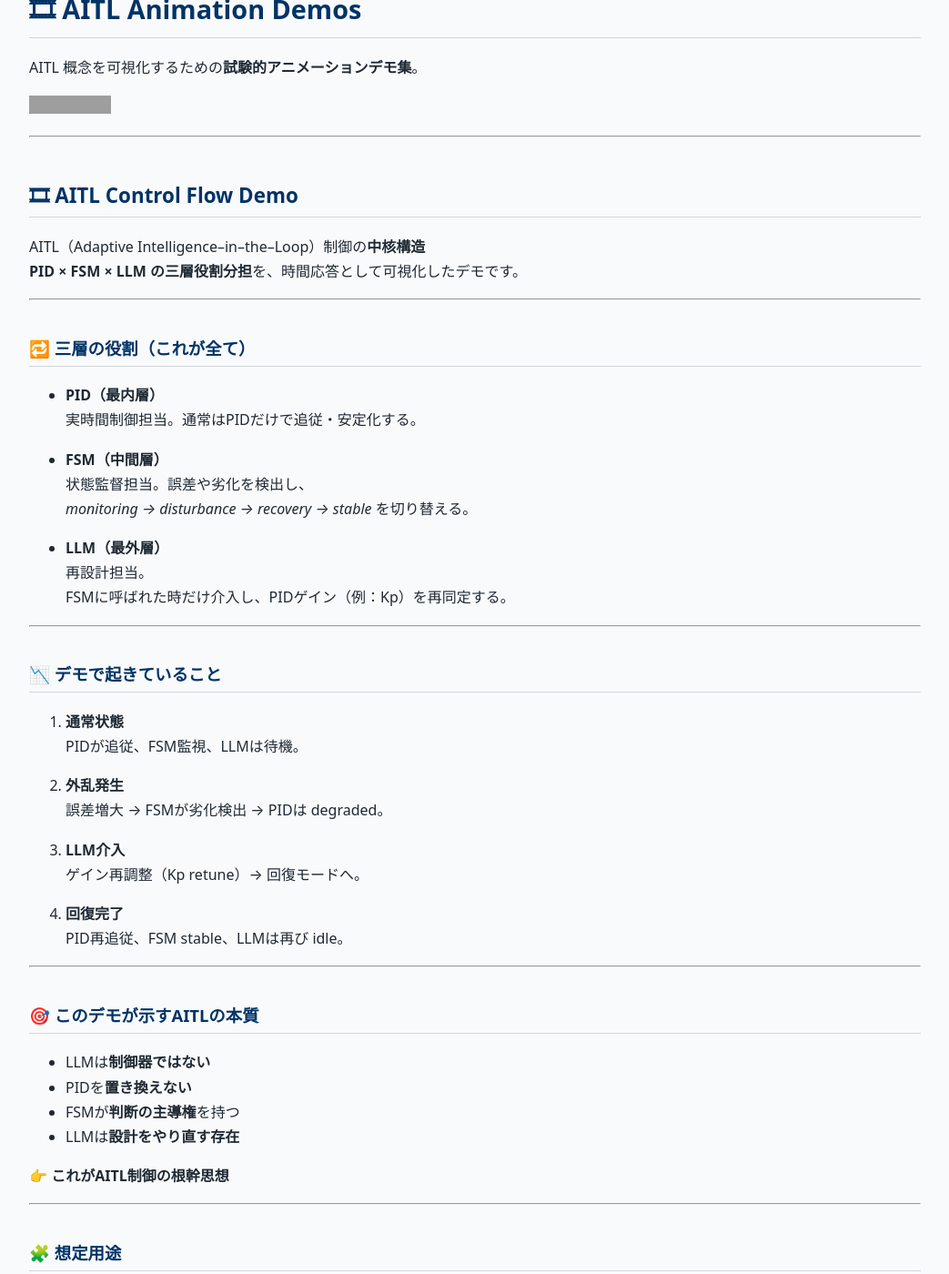
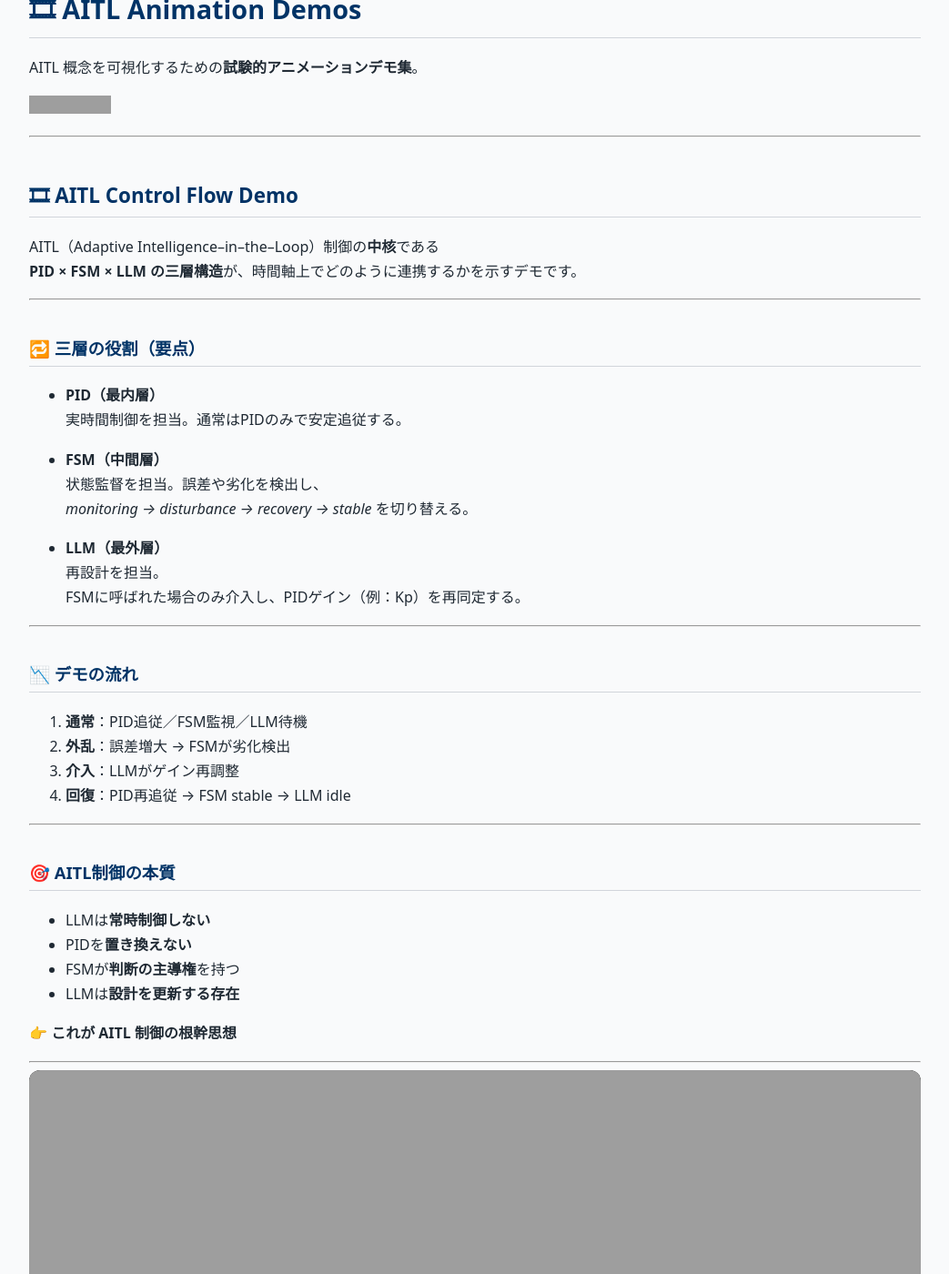
Before and after one commit to Samizo-AITL/Samizo-AITL.github.io, a Jekyll site: the page built from index.md, in a window 1280 px wide and 1400 px high, scrolled down 9082 px. Shown: the whole window at 91% size, without its empty margins (118-1161 px from the left). Built offline with Jekyll 4.4.1, drawn with Linux system fonts in a browser that asks for light colours; some of the changed text lies outside the part shown; grey boxes are pictures that could not be loaded.

Commit message:
Update index.md

```diff
--- a/index.md
+++ b/index.md
@@ -274,58 +274,43 @@ AITL 概念を可視化するための**試験的アニメーションデモ集*
 
 ## 🎞 AITL Control Flow Demo
 
-AITL（Adaptive Intelligence–in–the–Loop）制御の**中核構造**
-**PID × FSM × LLM の三層役割分担**を、時間応答として可視化したデモです。
+AITL（Adaptive Intelligence–in–the–Loop）制御の**中核**である
+**PID × FSM × LLM の三層構造**が、時間軸上でどのように連携するかを示すデモです。
 
 ---
 
-### 🔁 三層の役割（これが全て）
+### 🔁 三層の役割（要点）
 
 - **PID（最内層）**
-  実時間制御担当。通常はPIDだけで追従・安定化する。
+  実時間制御を担当。通常はPIDのみで安定追従する。
 
 - **FSM（中間層）**
-  状態監督担当。誤差や劣化を検出し、
+  状態監督を担当。誤差や劣化を検出し、
   *monitoring → disturbance → recovery → stable* を切り替える。
 
 - **LLM（最外層）**
-  再設計担当。
-  FSMに呼ばれた時だけ介入し、PIDゲイン（例：Kp）を再同定する。
+  再設計を担当。
+  FSMに呼ばれた場合のみ介入し、PIDゲイン（例：Kp）を再同定する。
 
 ---
 
-### 📉 デモで起きていること
+### 📉 デモの流れ
 
-1. **通常状態**
-   PIDが追従、FSM監視、LLMは待機。
-
-2. **外乱発生**
-   誤差増大 → FSMが劣化検出 → PIDは degraded。
-
-3. **LLM介入**
-   ゲイン再調整（Kp retune）→ 回復モードへ。
-
-4. **回復完了**
-   PID再追従、FSM stable、LLMは再び idle。
+1. **通常**：PID追従／FSM監視／LLM待機
+2. **外乱**：誤差増大 → FSMが劣化検出
+3. **介入**：LLMがゲイン再調整
+4. **回復**：PID再追従 → FSM stable → LLM idle
 
 ---
 
-### 🎯 このデモが示すAITLの本質
+### 🎯 AITL制御の本質
 
-- LLMは**制御器ではない**
+- LLMは**常時制御しない**
 - PIDを**置き換えない**
 - FSMが**判断の主導権**を持つ
-- LLMは**設計をやり直す存在**
+- LLMは**設計を更新する存在**
 
-👉 **これがAITL制御の根幹思想**
-
----
-
-### 🧩 想定用途
-
-- 劣化・外乱を伴う産業制御
-- 半導体装置・精密位置決め
-- AIを安全に組み込む制御アーキテクチャ
+👉 **これが AITL 制御の根幹思想**
 
 ---
 
```
